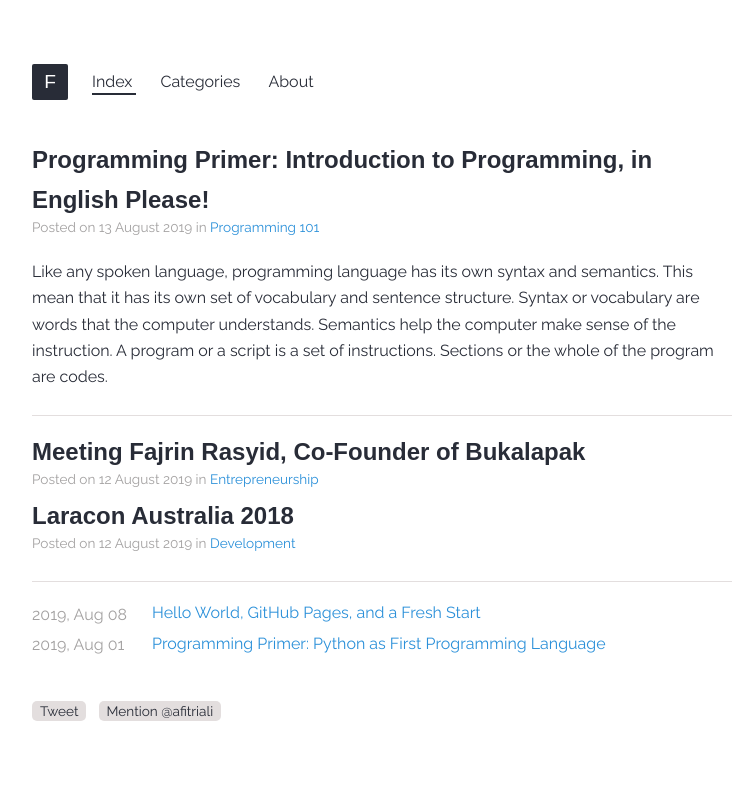
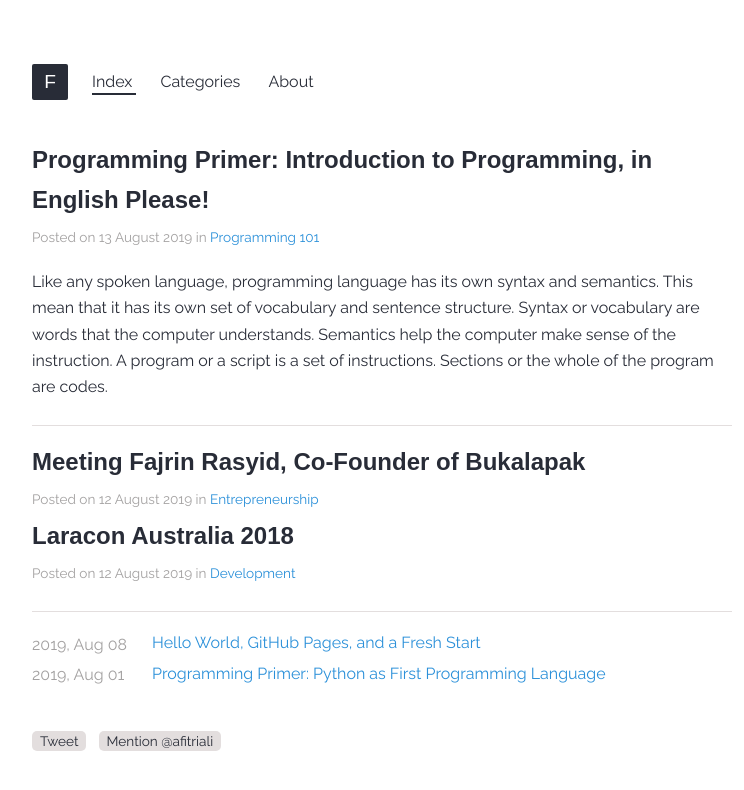
Before and after one commit to xfltrt/xfltrt.github.io, a Jekyll site: the page built from index.html, in a window 1280 px wide. Shown: the top 790 px of the page, without its empty margins (258-1002 px from the left). Built offline with Jekyll 4.4.1, drawn with Linux system fonts in a browser that asks for light colours; some web fonts are replaced; comment, search, counter and statistics services are not loaded.

Commit message:
Update main.scss

```diff
--- a/_sass/main.scss
+++ b/_sass/main.scss
@@ -182,7 +182,7 @@ footer a:hover {
 .details {
   color: var(--colour-gray);
   font-size: 0.85rem;
-  margin-top: 2px;
+  margin-top: 12px;
 }
 
 .page-navigation {
```
